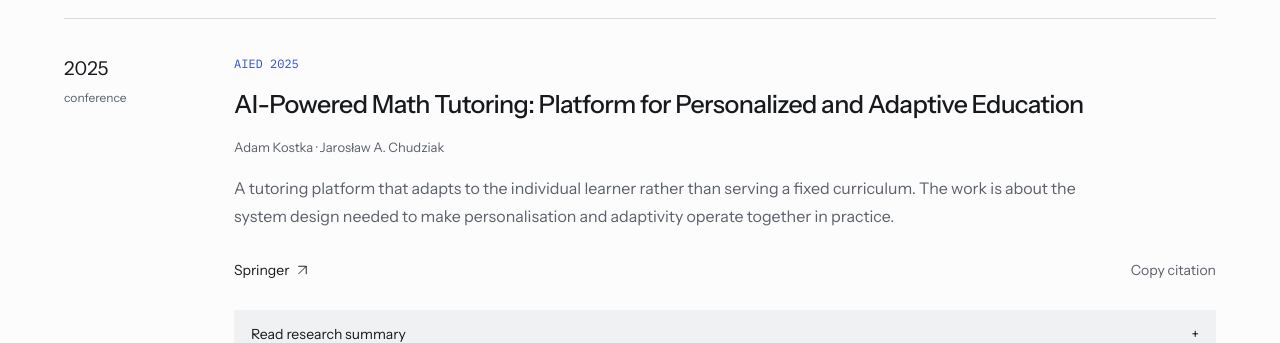
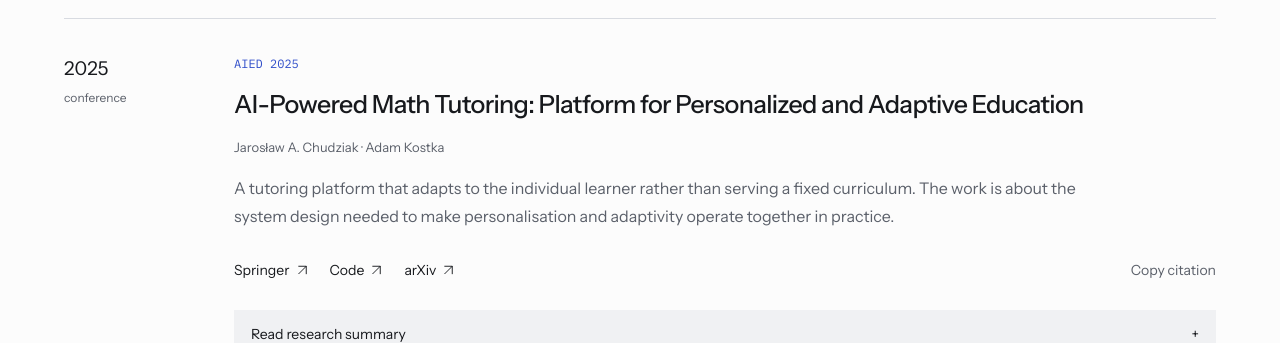
Before and after one commit to feilaz/feilaz.github.io, a Next.js app: page /publications in a window 1280 px wide. Shown: the part 2820-3163 px from the top of the page. Built offline with nearby package versions, Linux system fonts and the light colour scheme.

Commit message:
Fix AIED authors and citation metadata and link research code

```diff
--- a/src/content/publications.ts
+++ b/src/content/publications.ts
@@ -59,6 +59,7 @@ export interface Publication {
     pages?: string;
     series?: string;
     publisher?: string;
+    doi?: string;
     editor?: string;
     note?: string;
   };
@@ -193,8 +194,8 @@ export const publications: Publication[] = [
     id: "aied-2025-math-tutoring",
     title:
       "AI-Powered Math Tutoring: Platform for Personalized and Adaptive Education",
-    authors: ["Adam Kostka", "Jarosław A. Chudziak"],
-    venue: "International Conference on Artificial Intelligence in Education",
+    authors: ["Jarosław A. Chudziak", "Adam Kostka"],
+    venue: "Artificial Intelligence in Education",
     venueShort: "AIED 2025",
     year: 2025,
     kind: "conference",
@@ -202,13 +203,29 @@ export const publications: Publication[] = [
     summary:
       "A tutoring platform that adapts to the individual learner rather than serving a fixed curriculum. The work is about the system design needed to make personalisation and adaptivity operate together in practice.",
     topics: ["education", "multi-agent systems"],
+    citation: {
+      volume: "15882",
+      pages: "462--469",
+      series: "Lecture Notes in Computer Science",
+      publisher: "Springer Nature Switzerland",
+      doi: "10.1007/978-3-031-98465-5_58",
+      note: "AIED 2025, short paper",
+    },
     links: [
       {
         label: "Springer",
         href: "https://link.springer.com/chapter/10.1007/978-3-031-98465-5_58",
       },
+      {
+        label: "Code",
+        href: "https://github.com/feilaz/AI_Powered_Math_Tutoring",
+      },
+      {
+        label: "arXiv",
+        href: "https://arxiv.org/abs/2507.12484",
+      },
     ],
-    source: "stypendium PW/publikacje.txt",
+    source: "Springer DOI 10.1007/978-3-031-98465-5_58; author order and metadata verified 2026-10-04",
   },
   {
     id: "iccci-2025-tom-internal-beliefs",
@@ -287,6 +304,7 @@ export function toBibTeX(p: Publication): string {
     ["series", p.citation?.series ? `{${p.citation.series}}` : undefined],
     ["editor", p.citation?.editor ? `{${p.citation.editor}}` : undefined],
     ["publisher", p.citation?.publisher ? `{${p.citation.publisher}}` : undefined],
+    ["doi", p.citation?.doi ? `{${p.citation.doi}}` : undefined],
     ["url", p.links[0] ? `{${p.links[0].href}}` : undefined],
     ["note", p.citation?.note ? `{${p.citation.note}}` : undefined],
   ];
```
